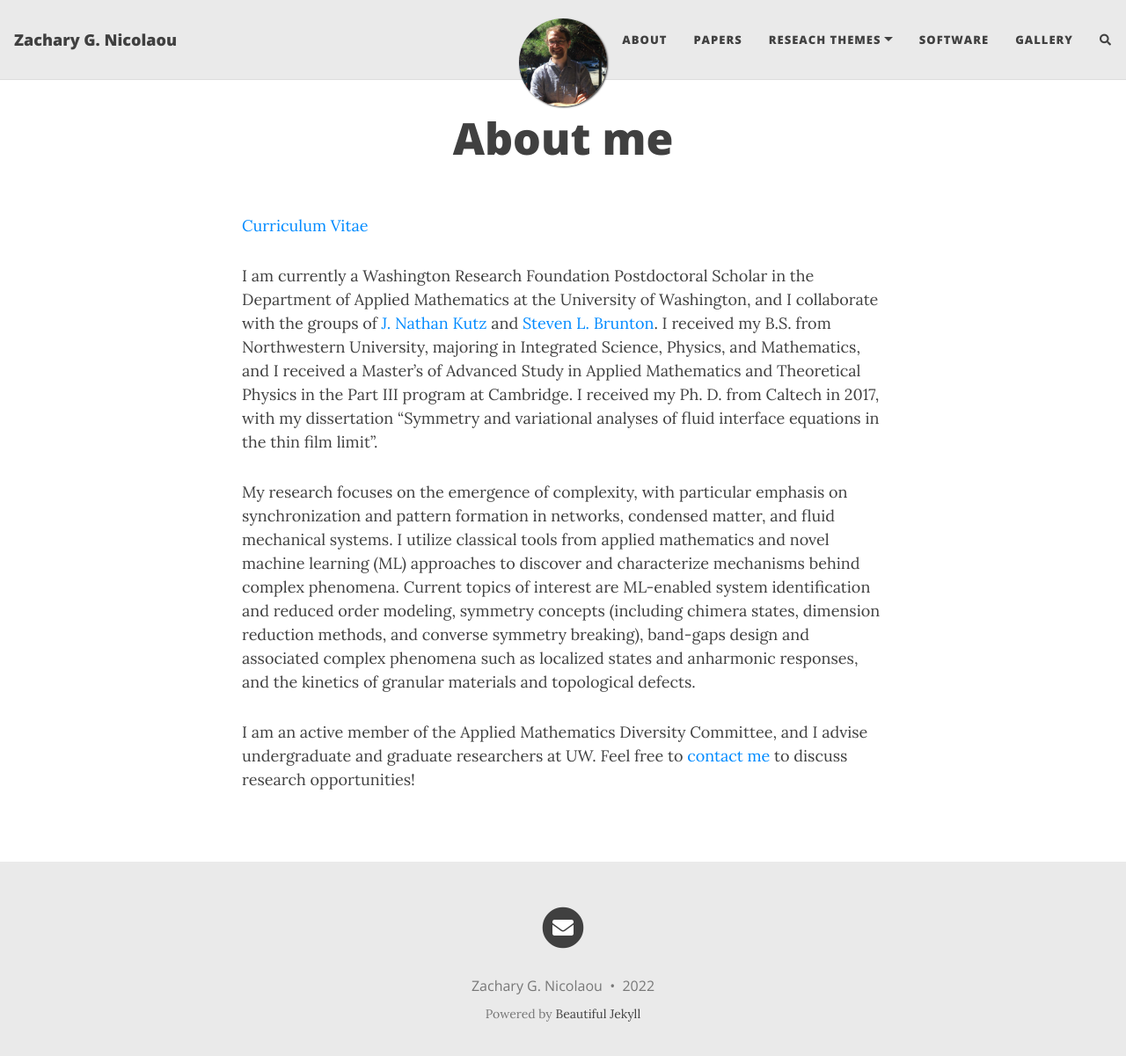
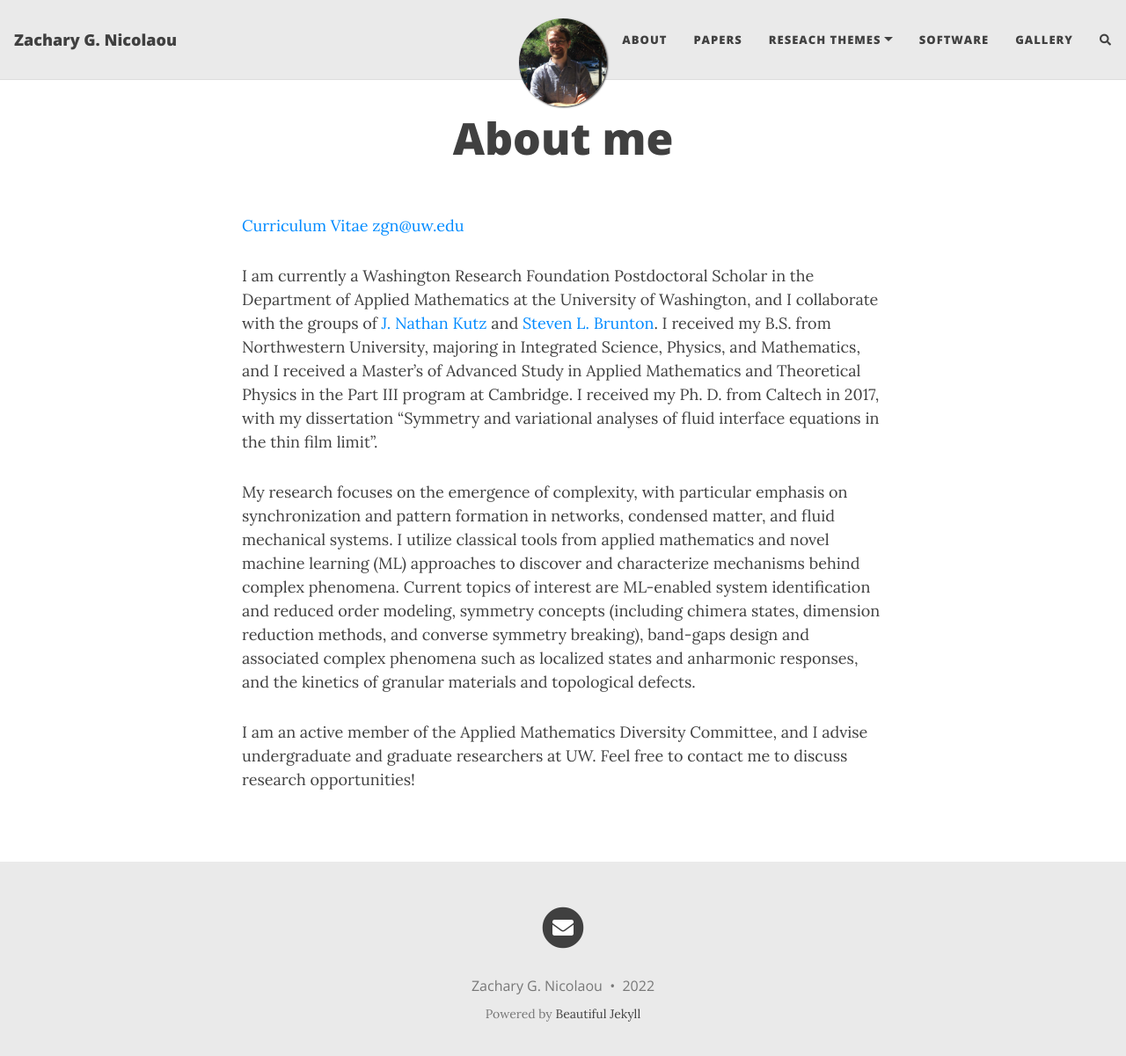
Before and after one commit to znicolaou/znicolaou.github.io, a Jekyll site: the page built from aboutme.md, in a window 1280 px wide and 1214 px high. Shown: the top 1201 px of the window at 88% size. Built offline with Jekyll 4.4.1, drawn with Linux system fonts in a browser that asks for light colours; nearby versions of some CDN libraries; comment, search, counter and statistics services are not loaded.

```diff
--- a/aboutme.md
+++ b/aboutme.md
@@ -4,9 +4,10 @@ title: About me
 ---
 
 [Curriculum Vitae](/assets/ZGNicolaou_CV.pdf)
+[zgn@uw.edu](mailto:zgn@uw.edu)
 
 I  am currently a Washington Research Foundation Postdoctoral Scholar in the Department of Applied Mathematics at the University of Washington, and I collaborate with the groups of [J. Nathan Kutz](https://faculty.washington.edu/kutz/) and [Steven L. Brunton](https://www.eigensteve.com/). I received my B.S. from Northwestern University, majoring in Integrated Science, Physics, and Mathematics, and I received a Master’s of Advanced Study in Applied Mathematics and Theoretical Physics in the Part III program at Cambridge. I received my Ph. D. from Caltech in 2017, with my dissertation "Symmetry and variational analyses of fluid interface equations in the thin film limit".
 
 My research focuses on the emergence of complexity, with particular emphasis on synchronization and pattern formation in networks, condensed matter, and fluid mechanical systems. I utilize classical tools from applied mathematics and novel machine learning (ML) approaches to discover and characterize mechanisms behind complex phenomena. Current topics of interest are ML-enabled system identification and reduced order modeling, symmetry concepts (including chimera states, dimension reduction methods, and converse symmetry breaking), band-gaps design and associated complex phenomena such as localized states and anharmonic responses, and the kinetics of granular materials and topological defects.
 
-I am an active member of the Applied Mathematics Diversity Committee, and I advise undergraduate and graduate researchers at UW. Feel free to [contact me](mailto:zgn@uw.edu) to discuss research opportunities!
+I am an active member of the Applied Mathematics Diversity Committee, and I advise undergraduate and graduate researchers at UW. Feel free to contact me to discuss research opportunities!
```
Also changed, not shown: index.md (+3 -2 lines), 1 other file.
